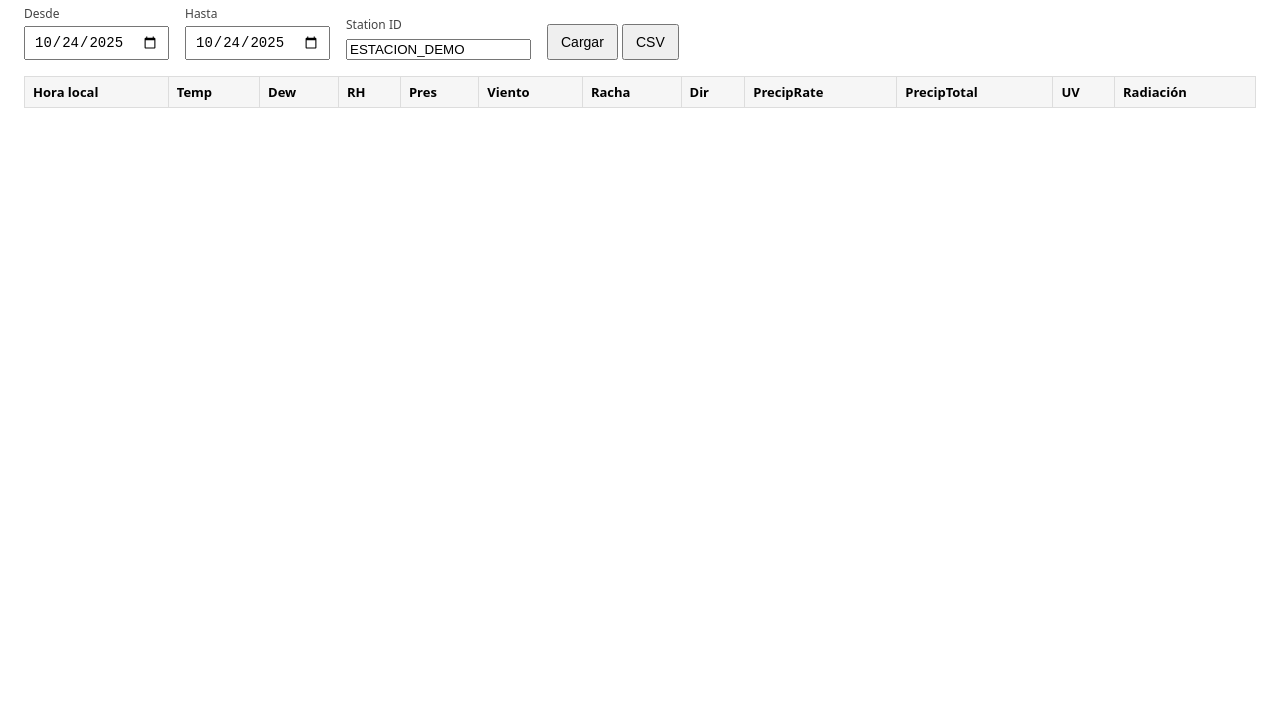
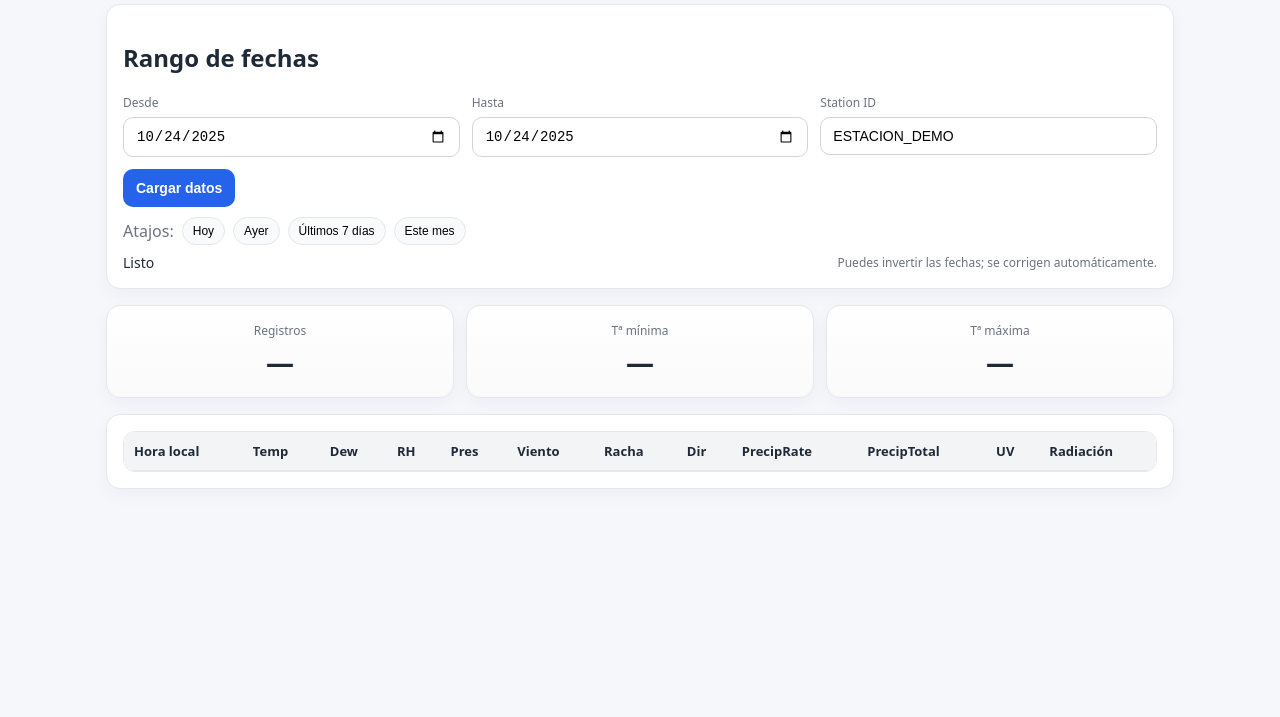
Before and after one commit to ortigosa1971/viejo, a website: page public/index.html in a window 1280 px wide. Shown: the part 83-800 px from the top of the page. Drawn offline with Linux system fonts and the light colour scheme.

Commit message:
Update index.html

```diff
--- a/public/index.html
+++ b/public/index.html
@@ -3,41 +3,76 @@
 <head>
   <meta charset="utf-8" />
   <meta name="viewport" content="width=device-width, initial-scale=1" />
-  <title>WU Rango de Fechas (demo)</title>
-  <style>
-    body { font-family: system-ui, -apple-system, Segoe UI, Roboto, Arial, sans-serif; margin: 24px; }
-    .row { display: flex; gap: 16px; align-items: end; flex-wrap: wrap; }
-    label { display: block; font-size: 12px; color: #444; margin-bottom: 4px; }
-    input[type="date"] { padding: 6px 8px; font-size: 14px; }
-    button { padding: 8px 12px; font-size: 14px; cursor: pointer; }
-    #status { margin-left: 12px; font-size: 14px; color: #333; }
-    table { border-collapse: collapse; margin-top: 16px; width: 100%; }
-    th, td { border: 1px solid #ddd; padding: 6px 8px; text-align: left; font-size: 13px; }
-    th { background: #f6f6f6; }
-  </style>
+  <title>WU · Histórico por rango</title>
+  <link rel="stylesheet" href="./app.css" />
 </head>
 <body>
-  <h1>Histórico por rango (demo)</h1>
-  <div class="row">
-    <div>
+  <header class="topbar">
+    <div class="brand">
+      <span class="logo">🌤️</span>
+      <span>Histórico WU</span>
+    </div>
+    <nav class="actions">
+      <button id="btnCSV" class="btn secondary">Exportar CSV</button>
+      <a href="#" id="helpLink" class="link">Ayuda</a>
+    </nav>
+  </header>
+
+  <main class="container">
+    <section class="card">
+      <h2 class="card-title">Rango de fechas</h2>
+      <div class="controls">
+        <div class="field">
           <label for="dateFrom">Desde</label>
           <input id="dateFrom" type="date" />
         </div>
-    <div>
+
+        <div class="field">
           <label for="dateTo">Hasta</label>
           <input id="dateTo" type="date" />
         </div>
-    <div>
+
+        <div class="field">
           <label for="stationId">Station ID</label>
-      <input id="stationId" type="text" value="ESTACION_DEMO" />
+          <input id="stationId" type="text" value="ESTACION_DEMO" placeholder="p.ej. IALFAR32" />
         </div>
-    <div>
-      <button id="btnLoad">Cargar</button>
-      <button id="btnCSV">CSV</button>
-      <span id="status"></span>
+
+        <div class="field align-end">
+          <button id="btnLoad" class="btn primary">Cargar datos</button>
         </div>
       </div>
 
+      <div class="presets">
+        <span>Atajos:</span>
+        <button class="chip" data-preset="hoy" type="button">Hoy</button>
+        <button class="chip" data-preset="ayer" type="button">Ayer</button>
+        <button class="chip" data-preset="ult7" type="button">Últimos 7 días</button>
+        <button class="chip" data-preset="mes" type="button">Este mes</button>
+      </div>
+
+      <div class="status-row">
+        <div id="status" class="status">Listo</div>
+        <div class="hint">Puedes invertir las fechas; se corrigen automáticamente.</div>
+      </div>
+    </section>
+
+    <section class="kpis">
+      <div class="kpi">
+        <div class="kpi-label">Registros</div>
+        <div class="kpi-value" id="kpiCount">—</div>
+      </div>
+      <div class="kpi">
+        <div class="kpi-label">Tª mínima</div>
+        <div class="kpi-value" id="kpiMin">—</div>
+      </div>
+      <div class="kpi">
+        <div class="kpi-label">Tª máxima</div>
+        <div class="kpi-value" id="kpiMax">—</div>
+      </div>
+    </section>
+
+    <section class="card">
+      <div class="table-wrap">
         <table id="dataTable">
           <thead>
             <tr>
@@ -57,7 +92,41 @@
           </thead>
           <tbody></tbody>
         </table>
+      </div>
+    </section>
+  </main>
 
+  <div id="toast" class="toast" role="status" aria-live="polite"></div>
+  <div id="backdrop" class="backdrop hidden">
+    <div class="spinner" aria-label="Cargando" role="status"></div>
+  </div>
+
+  <!-- Tu app.js original seguirá funcionando porque no he cambiado IDs -->
   <script src="./app.js"></script>
+
+  <script>
+    // UX extra: presets rápidos (no interfiere con tu app.js)
+    (function(){
+      const pad = n => String(n).padStart(2,'0');
+      const toISO = d => `${d.getFullYear()}-${pad(d.getMonth()+1)}-${pad(d.getDate())}`;
+      const today = new Date();
+
+      document.querySelectorAll('.chip').forEach(ch => {
+        ch.addEventListener('click', () => {
+          let a = new Date(today), b = new Date(today);
+          const p = ch.dataset.preset;
+          if (p === 'ayer') { a.setDate(a.getDate()-1); b.setDate(b.getDate()-1); }
+          if (p === 'ult7') { a.setDate(a.getDate()-6); }
+          if (p === 'mes')  { a = new Date(today.getFullYear(), today.getMonth(), 1); }
+          document.getElementById('dateFrom').value = toISO(a);
+          document.getElementById('dateTo').value   = toISO(b);
+        });
+      });
+
+      // Botón CSV deshabilitado hasta que tu lógica lo active
+      const csv = document.getElementById('btnCSV');
+      if (csv) csv.disabled = true;
+    })();
+  </script>
 </body>
 </html>
```
Lines whose indentation alone changed are shown as unchanged.
